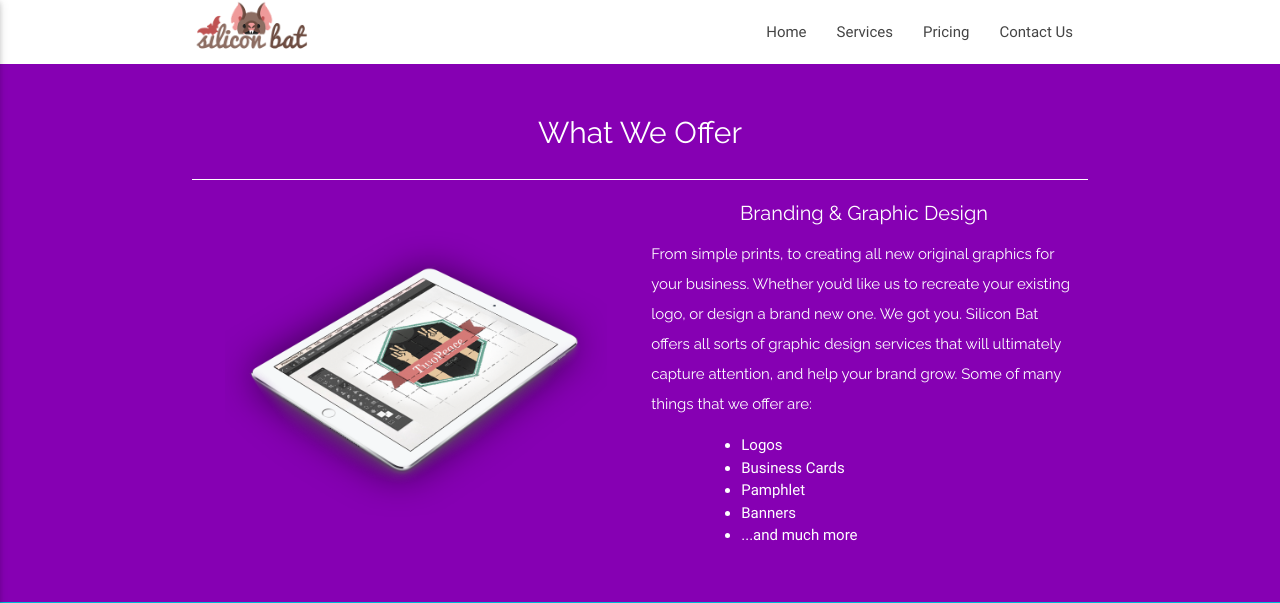
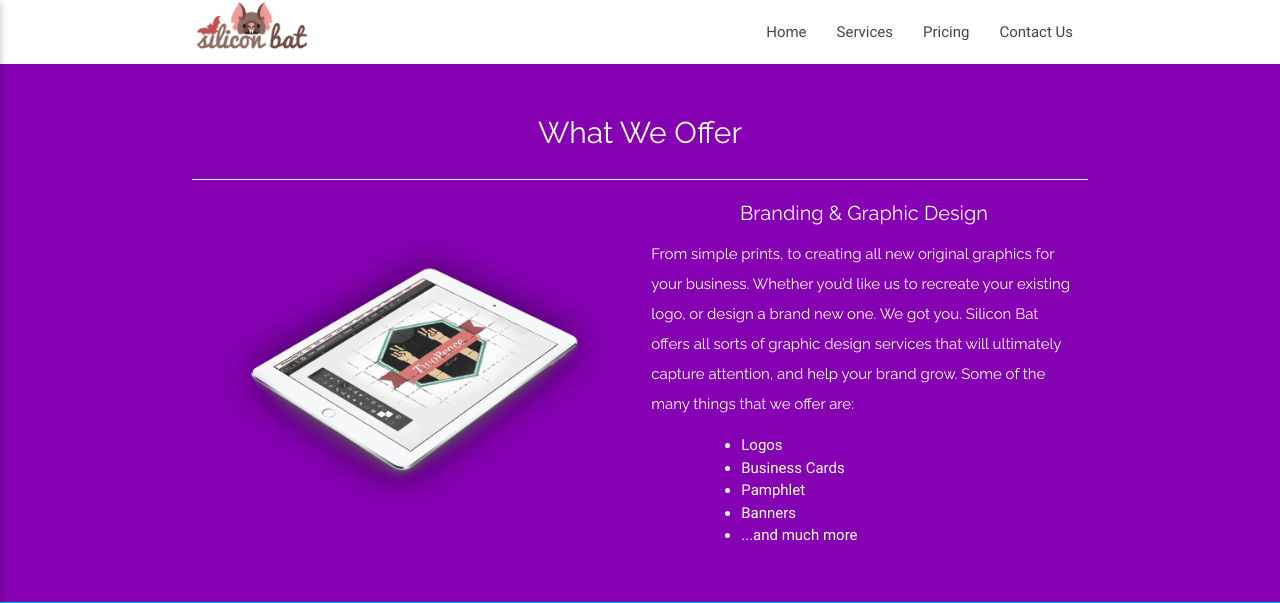
Before and after one commit to Vladdokhvat/ToDo, a Rails app: page /services in a window 1280 px wide. Shown: the top 603 px of the page. Run offline with Rails 7, Linux system fonts and the light colour scheme; style sheets or scripts are compiled from the project's sources; some libraries are stand-ins or nearby versions.

Commit message:
v1.0.1 fix typos.

```diff
--- a/app/views/static_pages/Home.html.erb
+++ b/app/views/static_pages/Home.html.erb
@@ -83,7 +83,7 @@
         <div class="col s12 center">
           <h3><i class="mdi-content-send brown-text"></i></h3>
           <h4>Why Choose Silicon Bat?</h4>
-          <p class="left-align light">Silicon Bat is a small company with a main purpose to offer service of beautiful, mobile friendly, web pages at a very affortable price tag. We do so by offering a veriety of different packages in order for our customers to recieve exactly what they need, for the price that's best for them. Besides web development, Silicon Bat offers a veriety of graphic design services as well as digital marketing of your busisness, product, or organization. We work closely with our customers to fully undestand their vision. We then turn their vision into powerful web sites for the world to see. We'll help your brand grow from the ground up, or redo your existing web space. Your success is our success. Therefore, you can expect nothing less but the best from Silicon Bat.</p>
+          <p class="left-align light">Silicon Bat is a small company with a main purpose to offer service of beautiful, mobile friendly, web pages at a very affortable price tag. We do so by offering a variety of different packages in order for our customers to recieve exactly what they need, for the price that's best for them. Besides web development, Silicon Bat offers a veriety of graphic design services as well as digital marketing of your busisness, product, or organization. We work closely with our customers to fully undestand their vision. We then turn their vision into powerful web sites for the world to see. We'll help your brand grow from the ground up, or redo your existing web space. Your success is our success. Therefore, you can expect nothing less but the best from Silicon Bat.</p>
         </div>
       </div>
 
--- a/app/views/static_pages/Pricing.html.erb
+++ b/app/views/static_pages/Pricing.html.erb
@@ -85,7 +85,7 @@
     </div>
       <div class="pricing-more-info dark-purple center">
           <h5 class="pricing-subheader white-text center">Need Something You Don't See?</h5>
-          <p class="center white-text container">Contact us to recieve a free quote for other packages, personalized unique packages, or large scale web applications. For all E-Commerce website, and additinal  cost will be applied.</p>
+          <p class="center white-text container">Contact us to recieve a free quote for other packages, personalized unique packages, or large scale web applications. For all E-Commerce website, and additinal cost will be applied.</p>
           <a href="/contacts/new" id="download-button" class="btn-large waves-effect waves-light salmon lighten-1">Contact Us</a>
       </div>
 <!-- end of row -->
--- a/app/views/static_pages/Services.html.erb
+++ b/app/views/static_pages/Services.html.erb
@@ -6,7 +6,7 @@
         </div>
         <div class="services-text col s12 m6 white-text">
           <h5 class="white-text">Branding & Graphic Design</h5>
-          <p class="white-text">From simple prints, to creating all new original graphics for your business. Whether you’d like us to recreate your existing logo, or design a brand new one. We got you. Silicon Bat offers all sorts of graphic design services that will ultimately capture attention, and help your brand grow. Some of many things that we offer are:</p>
+          <p class="white-text">From simple prints, to creating all new original graphics for your business. Whether you’d like us to recreate your existing logo, or design a brand new one. We got you. Silicon Bat offers all sorts of graphic design services that will ultimately capture attention, and help your brand grow. Some of the many things that we offer are:</p>
           <ul>
             <li>Logos</li>
             <li>Business Cards</li>
```
